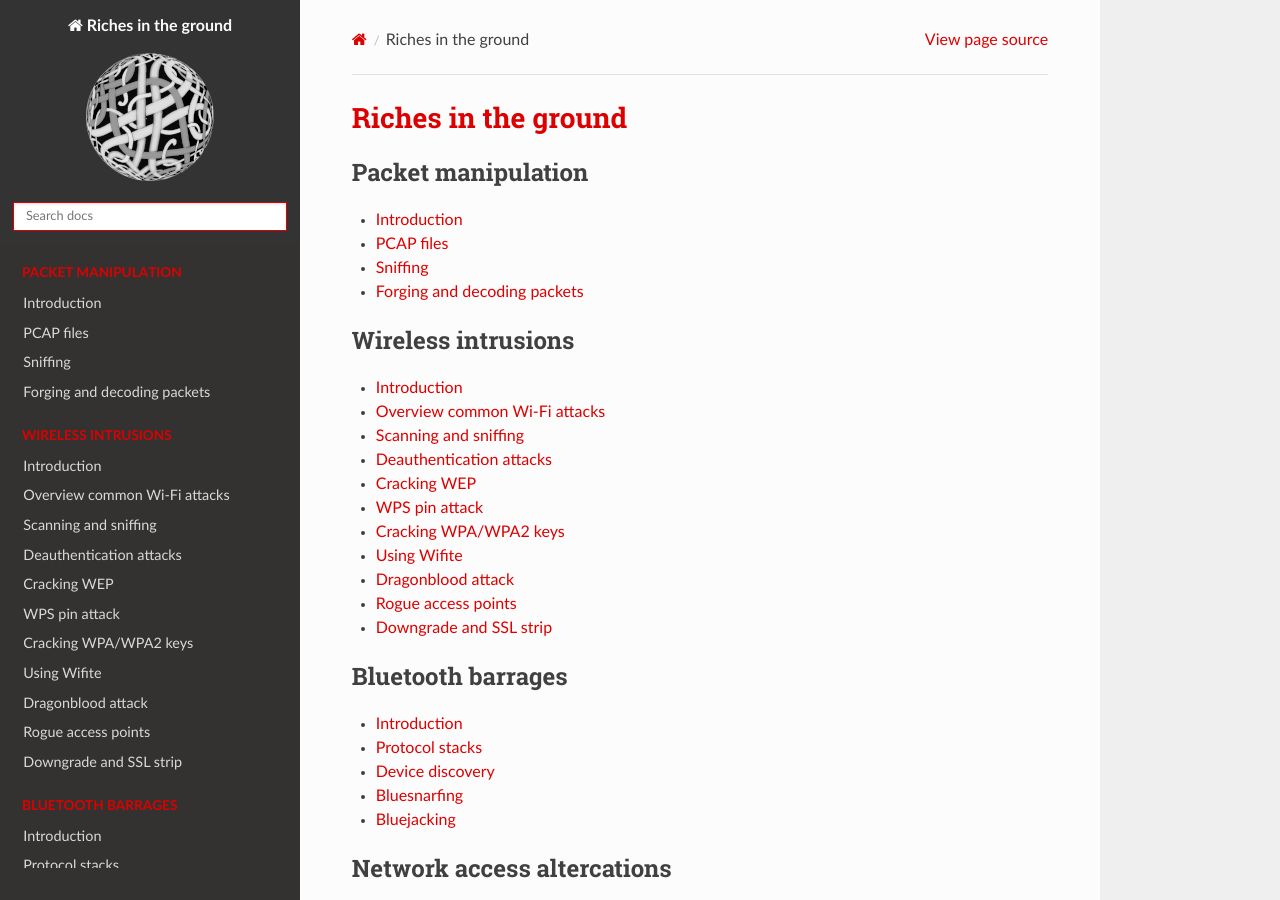
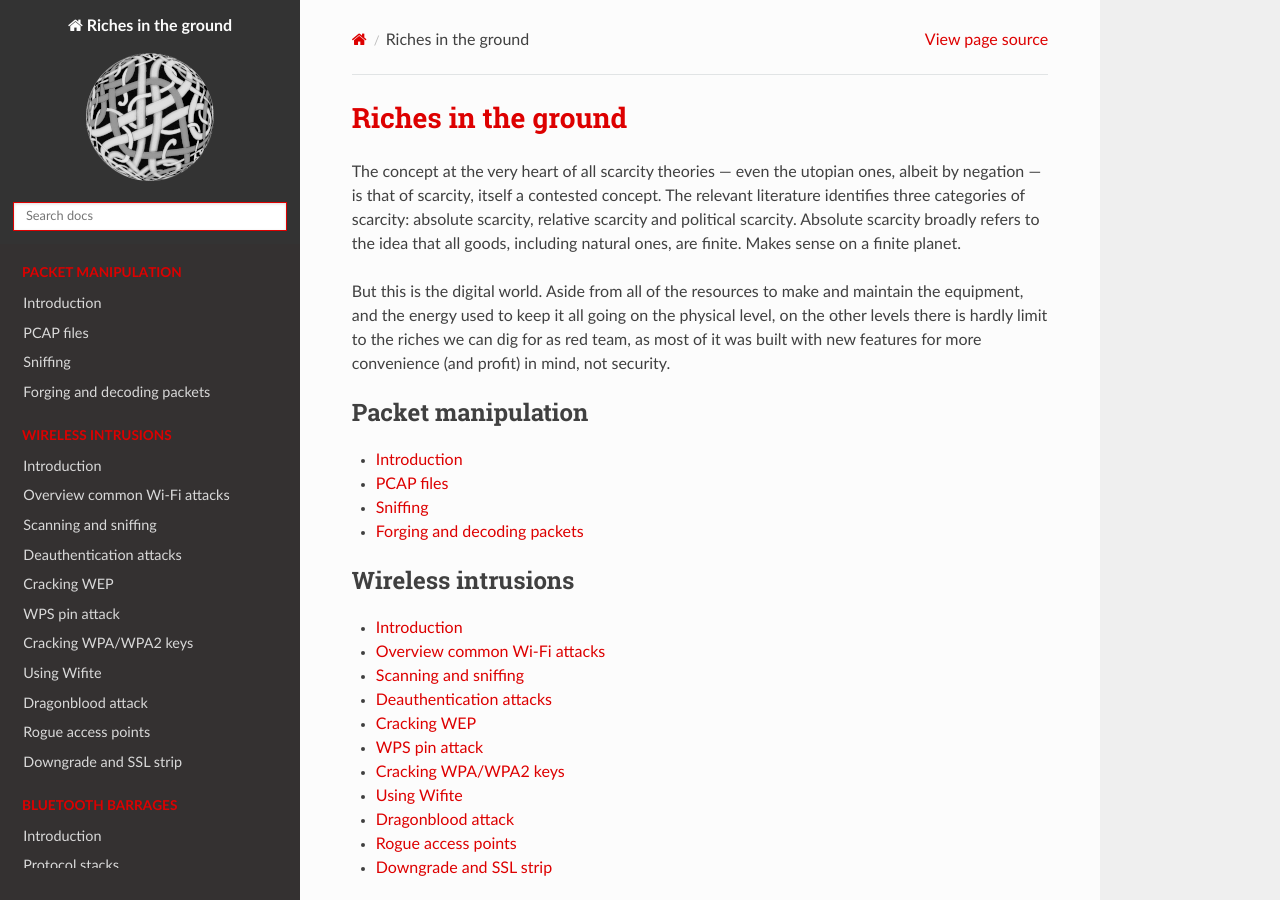
Before and after one commit to tymyrddin/red-network, a Sphinx documentation site: the page built from source/index.rst, in a window 1280 px wide and 900 px high. Built offline with Sphinx 7.4.7 and the Read the Docs theme 2.0.0, drawn with Linux system fonts in a browser that asks for light colours.

```diff
--- a/source/index.rst
+++ b/source/index.rst
@@ -1,5 +1,14 @@
 Riches in the ground
 ================================================
+
+The concept at the very heart of all scarcity theories — even the utopian ones, albeit by negation — is that of
+scarcity, itself a contested concept. The relevant literature identifies three categories of scarcity: absolute
+scarcity, relative scarcity and political scarcity. Absolute scarcity broadly refers to the idea that all goods,
+including natural ones, are finite. Makes sense on a finite planet.
+
+But this is the digital world. Aside from all of the resources to make and maintain the equipment, and the energy
+used to keep it all going on the physical level, on the other levels there is hardly limit to the riches we can dig
+for as red team, as most of it was built with new features for more convenience (and profit) in mind, not security.
 
 .. toctree::
    :glob:
```
